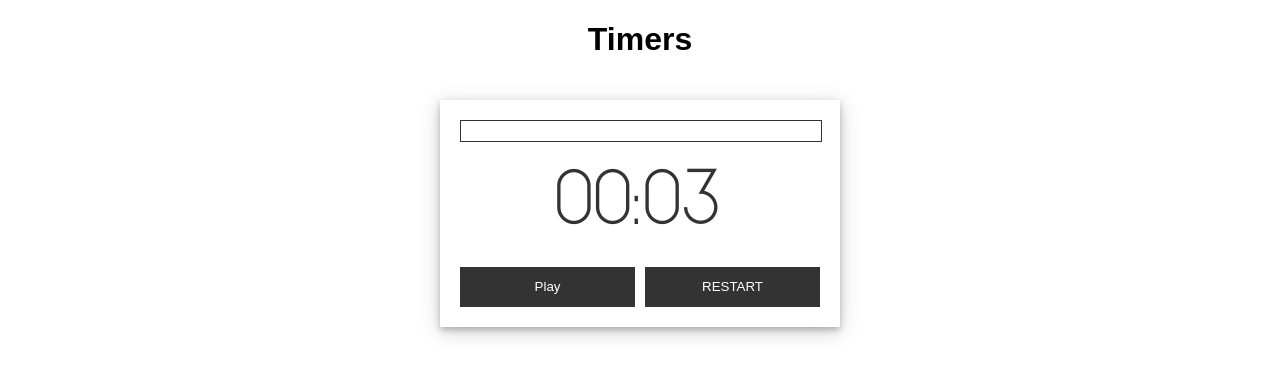
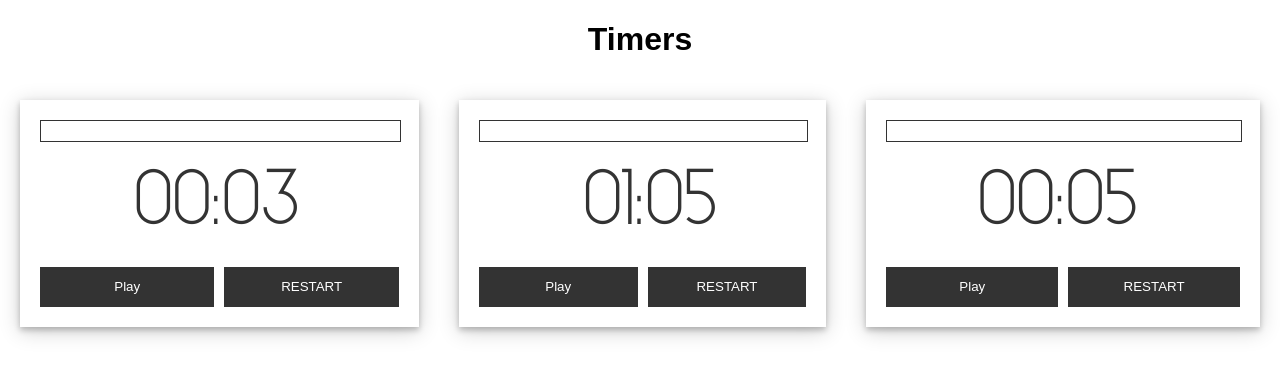
Before and after one commit to r-veiga/angular-oriol-udemy, an Angular app in the folder learn-angular-components2/: page / in a window 1280 px wide. Shown: the top 376 px of the page. Built offline with nearby package versions, Linux system fonts and the light colour scheme.

Commit message:
Change to OnPush change detection strategy ⚠️⚠️ in Timer
⚠️⚠️ This is an important concept: dirty checking, change detection strategies.

```diff
--- a/learn-angular-components2/src/app/app.component.html
+++ b/learn-angular-components2/src/app/app.component.html
@@ -1,4 +1,6 @@
 <div>
   <h1>Timers</h1>
   <app-timer init="3" (onComplete)="logCountdownEnd()" ></app-timer>
+  <app-timer init="65" (onComplete)="logCountdownEnd()" ></app-timer>
+  <app-timer init="5" (onComplete)="logCountdownEnd()" ></app-timer>
 </div>
--- a/learn-angular-components2/src/app/timer/timer.component.ts
+++ b/learn-angular-components2/src/app/timer/timer.component.ts
@@ -1,4 +1,4 @@
-import { Component, OnInit, OnDestroy, Input, Output, EventEmitter } from '@angular/core';
+import { ChangeDetectionStrategy, ChangeDetectorRef, Component, OnInit, OnDestroy, Input, Output, EventEmitter } from '@angular/core';
 import { Subscription } from 'rxjs';
 import { TimerService } from './timer.service';
 
@@ -6,7 +6,8 @@ import { TimerService } from './timer.service';
   selector: 'app-timer',
   templateUrl: './timer.component.html',
   styleUrls: ['./timer.component.scss'],
-  providers: [TimerService]
+  providers: [TimerService],
+  changeDetection: ChangeDetectionStrategy.OnPush
 })
 export class TimerComponent implements OnInit, OnDestroy {
 
@@ -22,7 +23,7 @@ export class TimerComponent implements OnInit, OnDestroy {
     return (this.init - this.countdown) / this.init * 100;
   }
 
-  constructor(public timerService:TimerService) { }
+  constructor(public timerService:TimerService, private changeDetectorRef:ChangeDetectorRef) { }
 
   ngOnInit(): void {
     this.timerService.restartCountdown(this.init);
@@ -34,6 +35,7 @@ export class TimerComponent implements OnInit, OnDestroy {
 
     this.countdownSubscription = this.timerService.countdown$.subscribe((data)=>{
       this.countdown = data;
+      this.changeDetectorRef.markForCheck();
     });
   }
 
```
